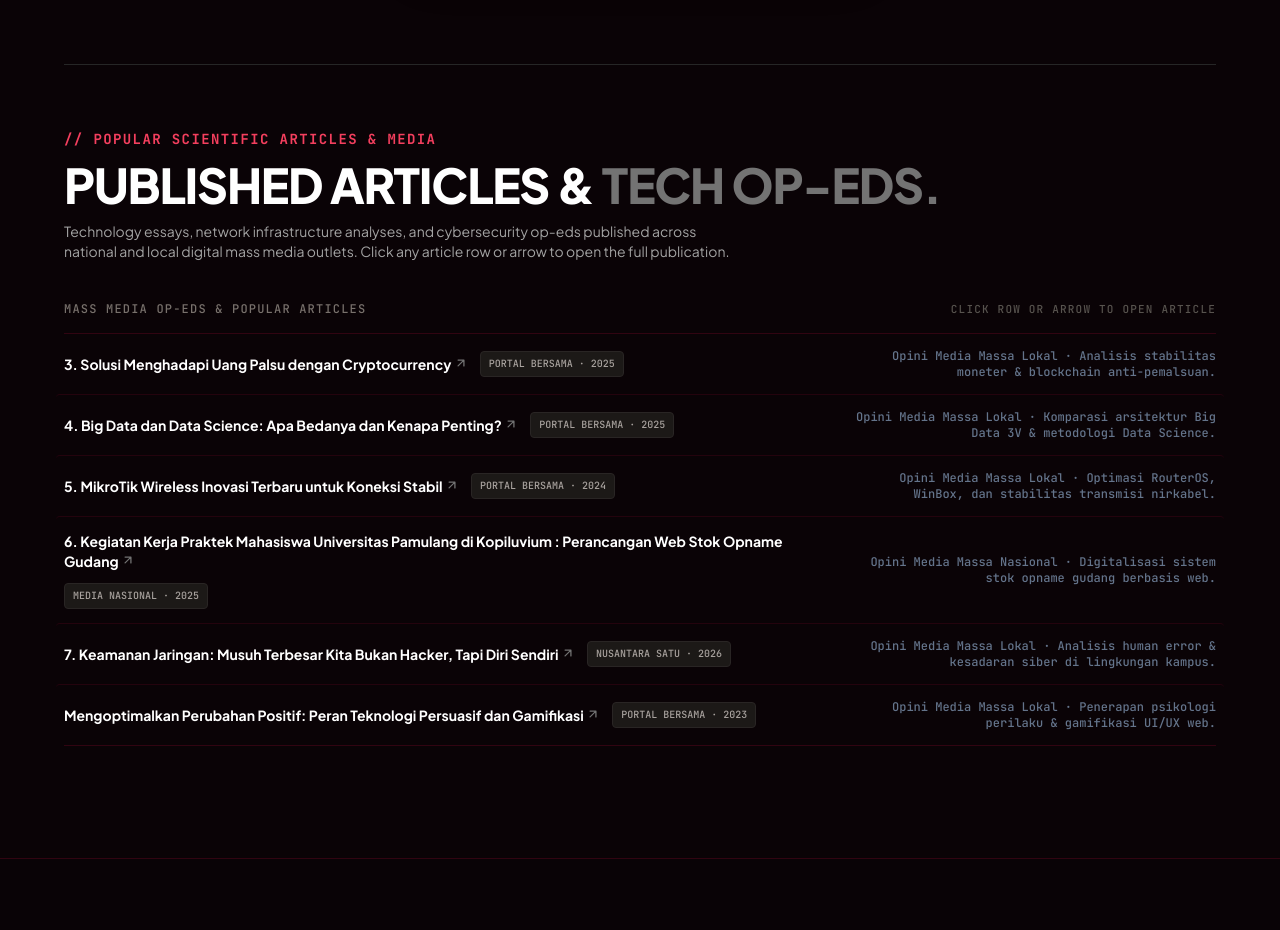
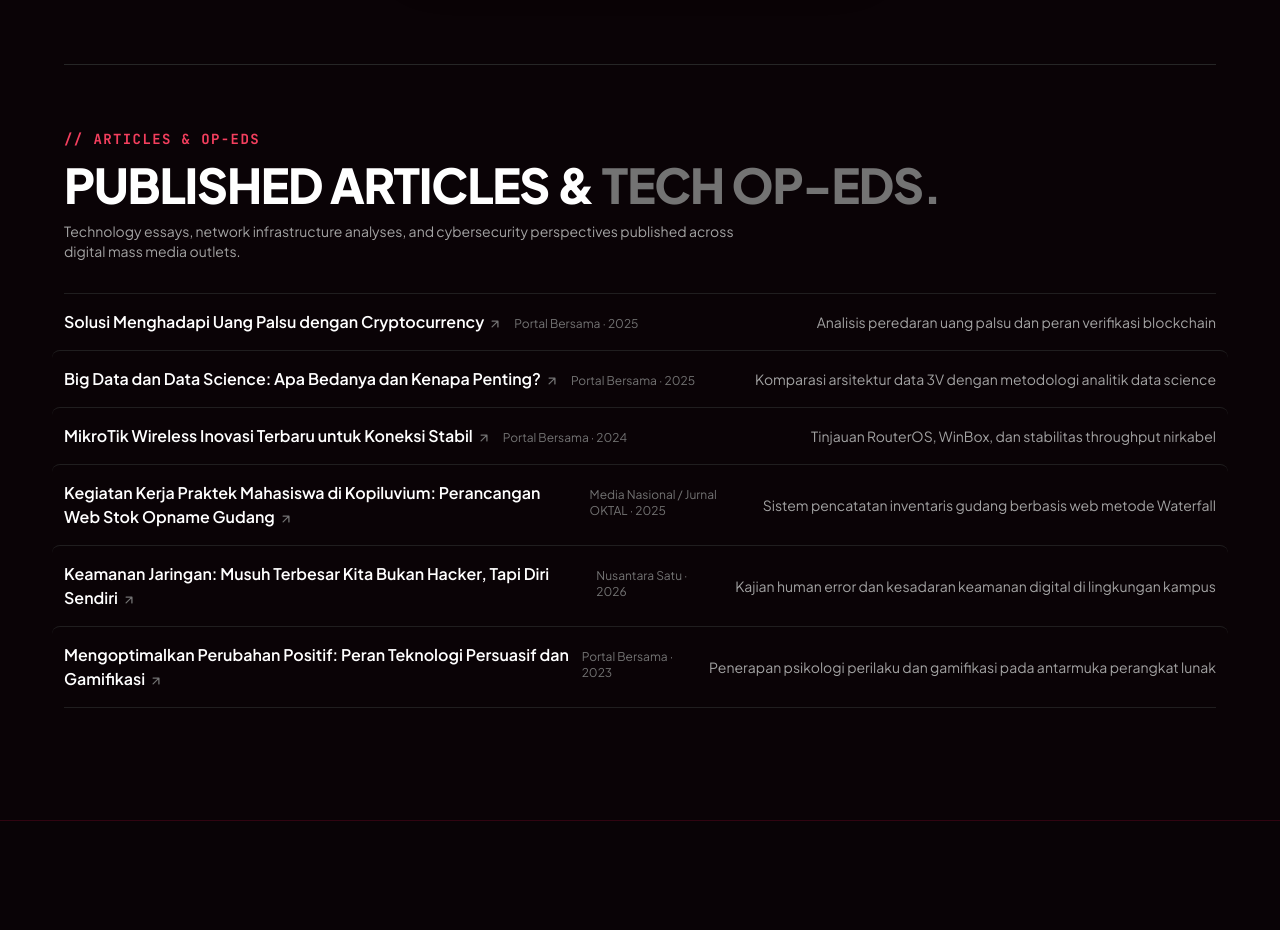
Before and after one commit to diantriyuniarti/dian.github.io, a plain HTML site: page index.html in a window 1280 px wide. Shown: the part 5720-6650 px from the top of the page. Drawn offline with nearby package versions, Linux system fonts and the light colour scheme; a web font is replaced by a local one.

Commit message:
Refine articles section: remove numbers and boxed badges, harmonize fonts to clean editorial sans-serif

```diff
--- a/index.html
+++ b/index.html
@@ -1411,119 +1411,113 @@
         </button>
       </div>
 
-      <!-- ==================== POPULAR SCIENTIFIC & MASS MEDIA ARTICLES (ROW-LIST FORMAT) ==================== -->
+      <!-- ==================== POPULAR SCIENTIFIC & MASS MEDIA ARTICLES ==================== -->
       <div id="artikel-media" class="mt-20 pt-16 border-t border-neutral-800 reveal">
 
-        <!-- Header (Arya Ziddan Clean Typography) -->
-        <div class="mb-8 sm:mb-10">
+        <!-- Header -->
+        <div class="mb-8">
           <div class="text-xs sm:text-sm font-mono font-bold tracking-widest text-rose-500 uppercase mb-3">
-            // POPULAR SCIENTIFIC ARTICLES & MEDIA
+            // ARTICLES & OP-EDS
           </div>
           <h3 class="text-2xl sm:text-4xl lg:text-5xl font-black uppercase tracking-tight font-sans text-white leading-tight">
             <span class="block sm:inline text-white">PUBLISHED ARTICLES &</span> <span class="block sm:inline text-neutral-500">TECH OP-EDS.</span>
           </h3>
           <p class="text-xs sm:text-sm text-neutral-400 font-sans mt-3 max-w-2xl leading-relaxed">
-            Technology essays, network infrastructure analyses, and cybersecurity op-eds published across national and local digital mass media outlets. Click any article row or arrow to open the full publication.
+            Technology essays, network infrastructure analyses, and cybersecurity perspectives published across digital mass media outlets.
           </p>
         </div>
 
-        <!-- Section Category Subhead (Matching Earlier Work Header) -->
-        <div class="text-xs font-mono text-stone-500 uppercase tracking-widest mb-4 flex items-center justify-between">
-          <span>MASS MEDIA OP-EDS & POPULAR ARTICLES</span>
-          <span class="hidden sm:inline text-[11px] text-stone-600 font-mono">CLICK ROW OR ARROW TO OPEN ARTICLE</span>
-        </div>
-
-        <!-- Horizontal Row List (Matching Earlier Work Layout with Direct Links) -->
-        <div class="divide-y divide-rose-950/40 border-y border-rose-950/60 text-xs sm:text-sm font-sans">
-
-          <!-- Article 03: Solusi Menghadapi Uang Palsu dengan Cryptocurrency -->
-          <a href="https://portalbersama.com/2025/01/02/solusi-menghadapi-uang-palsu-dengan-cryptocurrency/" target="_blank" rel="noopener noreferrer" class="group py-3.5 flex flex-col md:grid md:grid-cols-12 md:items-center gap-2 md:gap-4 text-slate-300 hover:text-white hover:bg-white/[0.02] px-2 -mx-2 rounded transition">
-            <div class="md:col-span-7 lg:col-span-8 flex items-center gap-2.5 sm:gap-3 flex-wrap">
-              <span class="font-bold text-white group-hover:text-rose-400 transition">
-                3. Solusi Menghadapi Uang Palsu dengan Cryptocurrency&nbsp;<svg class="inline-block w-3.5 h-3.5 text-neutral-500 group-hover:text-rose-400 align-baseline transform group-hover:translate-x-0.5 group-hover:-translate-y-0.5 transition flex-shrink-0" viewBox="0 0 24 24" fill="none" stroke="currentColor" stroke-width="2.2" stroke-linecap="round" stroke-linejoin="round"><path d="M7 17L17 7M17 7H7M17 7V17"/></svg>
+        <!-- Clean Editorial Article List (No Numbers, No Artificial Boxes, Unified Typography) -->
+        <div class="divide-y divide-neutral-800/80 border-y border-neutral-800/80 text-sm font-sans">
+
+          <!-- Article: Cryptocurrency -->
+          <a href="https://portalbersama.com/2025/01/02/solusi-menghadapi-uang-palsu-dengan-cryptocurrency/" target="_blank" rel="noopener noreferrer" class="group py-4 flex flex-col md:flex-row md:items-center justify-between gap-2 md:gap-6 hover:bg-white/[0.02] px-3 -mx-3 rounded-lg transition">
+            <div class="flex flex-col sm:flex-row sm:items-baseline gap-1 sm:gap-3">
+              <span class="font-semibold text-white group-hover:text-rose-400 transition text-sm sm:text-base">
+                Solusi Menghadapi Uang Palsu dengan Cryptocurrency<svg class="w-3.5 h-3.5 text-neutral-500 group-hover:text-rose-400 transform group-hover:translate-x-0.5 group-hover:-translate-y-0.5 transition inline-block align-middle ml-1" viewBox="0 0 24 24" fill="none" stroke="currentColor" stroke-width="2.2" stroke-linecap="round" stroke-linejoin="round"><path d="M7 17L17 7M17 7H7M17 7V17"/></svg>
               </span>
-              <span class="text-[10px] font-mono text-stone-400 px-2 py-0.5 rounded bg-stone-900 border border-stone-800 uppercase flex-shrink-0">
+              <span class="text-xs text-neutral-500 font-sans">
                 Portal Bersama · 2025
               </span>
             </div>
-            <div class="md:col-span-5 lg:col-span-4 text-xs text-slate-500 font-mono text-left md:text-right">
-              Opini Media Massa Lokal · Analisis stabilitas moneter & blockchain anti-pemalsuan.
-            </div>
+            <span class="text-xs sm:text-sm text-neutral-400 text-left md:text-right flex-shrink-0">
+              Analisis peredaran uang palsu dan peran verifikasi blockchain
+            </span>
           </a>
 
-          <!-- Article 04: Big Data dan Data Science -->
-          <a href="https://portalbersama.com/2025/07/09/big-data-dan-data-science-apa-bedanya-dan-kenapa-penting/" target="_blank" rel="noopener noreferrer" class="group py-3.5 flex flex-col md:grid md:grid-cols-12 md:items-center gap-2 md:gap-4 text-slate-300 hover:text-white hover:bg-white/[0.02] px-2 -mx-2 rounded transition">
-            <div class="md:col-span-7 lg:col-span-8 flex items-center gap-2.5 sm:gap-3 flex-wrap">
-              <span class="font-bold text-white group-hover:text-rose-400 transition">
-                4. Big Data dan Data Science: Apa Bedanya dan Kenapa Penting?&nbsp;<svg class="inline-block w-3.5 h-3.5 text-neutral-500 group-hover:text-rose-400 align-baseline transform group-hover:translate-x-0.5 group-hover:-translate-y-0.5 transition flex-shrink-0" viewBox="0 0 24 24" fill="none" stroke="currentColor" stroke-width="2.2" stroke-linecap="round" stroke-linejoin="round"><path d="M7 17L17 7M17 7H7M17 7V17"/></svg>
+          <!-- Article: Big Data & Data Science -->
+          <a href="https://portalbersama.com/2025/07/09/big-data-dan-data-science-apa-bedanya-dan-kenapa-penting/" target="_blank" rel="noopener noreferrer" class="group py-4 flex flex-col md:flex-row md:items-center justify-between gap-2 md:gap-6 hover:bg-white/[0.02] px-3 -mx-3 rounded-lg transition">
+            <div class="flex flex-col sm:flex-row sm:items-baseline gap-1 sm:gap-3">
+              <span class="font-semibold text-white group-hover:text-rose-400 transition text-sm sm:text-base">
+                Big Data dan Data Science: Apa Bedanya dan Kenapa Penting?<svg class="w-3.5 h-3.5 text-neutral-500 group-hover:text-rose-400 transform group-hover:translate-x-0.5 group-hover:-translate-y-0.5 transition inline-block align-middle ml-1" viewBox="0 0 24 24" fill="none" stroke="currentColor" stroke-width="2.2" stroke-linecap="round" stroke-linejoin="round"><path d="M7 17L17 7M17 7H7M17 7V17"/></svg>
               </span>
-              <span class="text-[10px] font-mono text-stone-400 px-2 py-0.5 rounded bg-stone-900 border border-stone-800 uppercase flex-shrink-0">
+              <span class="text-xs text-neutral-500 font-sans">
                 Portal Bersama · 2025
               </span>
             </div>
-            <div class="md:col-span-5 lg:col-span-4 text-xs text-slate-500 font-mono text-left md:text-right">
-              Opini Media Massa Lokal · Komparasi arsitektur Big Data 3V & metodologi Data Science.
-            </div>
+            <span class="text-xs sm:text-sm text-neutral-400 text-left md:text-right flex-shrink-0">
+              Komparasi arsitektur data 3V dengan metodologi analitik data science
+            </span>
           </a>
 
-          <!-- Article 05: MikroTik Wireless -->
-          <a href="https://portalbersama.com/2024/07/10/mikrotik-wireless-inovasi-terbaru-untuk-koneksi-stabil/" target="_blank" rel="noopener noreferrer" class="group py-3.5 flex flex-col md:grid md:grid-cols-12 md:items-center gap-2 md:gap-4 text-slate-300 hover:text-white hover:bg-white/[0.02] px-2 -mx-2 rounded transition">
-            <div class="md:col-span-7 lg:col-span-8 flex items-center gap-2.5 sm:gap-3 flex-wrap">
-              <span class="font-bold text-white group-hover:text-rose-400 transition">
-                5. MikroTik Wireless Inovasi Terbaru untuk Koneksi Stabil&nbsp;<svg class="inline-block w-3.5 h-3.5 text-neutral-500 group-hover:text-rose-400 align-baseline transform group-hover:translate-x-0.5 group-hover:-translate-y-0.5 transition flex-shrink-0" viewBox="0 0 24 24" fill="none" stroke="currentColor" stroke-width="2.2" stroke-linecap="round" stroke-linejoin="round"><path d="M7 17L17 7M17 7H7M17 7V17"/></svg>
+          <!-- Article: MikroTik Wireless -->
+          <a href="https://portalbersama.com/2024/07/10/mikrotik-wireless-inovasi-terbaru-untuk-koneksi-stabil/" target="_blank" rel="noopener noreferrer" class="group py-4 flex flex-col md:flex-row md:items-center justify-between gap-2 md:gap-6 hover:bg-white/[0.02] px-3 -mx-3 rounded-lg transition">
+            <div class="flex flex-col sm:flex-row sm:items-baseline gap-1 sm:gap-3">
+              <span class="font-semibold text-white group-hover:text-rose-400 transition text-sm sm:text-base">
+                MikroTik Wireless Inovasi Terbaru untuk Koneksi Stabil<svg class="w-3.5 h-3.5 text-neutral-500 group-hover:text-rose-400 transform group-hover:translate-x-0.5 group-hover:-translate-y-0.5 transition inline-block align-middle ml-1" viewBox="0 0 24 24" fill="none" stroke="currentColor" stroke-width="2.2" stroke-linecap="round" stroke-linejoin="round"><path d="M7 17L17 7M17 7H7M17 7V17"/></svg>
               </span>
-              <span class="text-[10px] font-mono text-stone-400 px-2 py-0.5 rounded bg-stone-900 border border-stone-800 uppercase flex-shrink-0">
+              <span class="text-xs text-neutral-500 font-sans">
                 Portal Bersama · 2024
               </span>
             </div>
-            <div class="md:col-span-5 lg:col-span-4 text-xs text-slate-500 font-mono text-left md:text-right">
-              Opini Media Massa Lokal · Optimasi RouterOS, WinBox, dan stabilitas transmisi nirkabel.
-            </div>
+            <span class="text-xs sm:text-sm text-neutral-400 text-left md:text-right flex-shrink-0">
+              Tinjauan RouterOS, WinBox, dan stabilitas throughput nirkabel
+            </span>
           </a>
 
-          <!-- Article 06: Kerja Praktek di Kopiluvium -->
-          <a href="https://journal.mediapublikasi.id/index.php/oktal/article/view/5346" target="_blank" rel="noopener noreferrer" class="group py-3.5 flex flex-col md:grid md:grid-cols-12 md:items-center gap-2 md:gap-4 text-slate-300 hover:text-white hover:bg-white/[0.02] px-2 -mx-2 rounded transition">
-            <div class="md:col-span-7 lg:col-span-8 flex items-center gap-2.5 sm:gap-3 flex-wrap">
-              <span class="font-bold text-white group-hover:text-rose-400 transition">
-                6. Kegiatan Kerja Praktek Mahasiswa Universitas Pamulang di Kopiluvium : Perancangan Web Stok Opname Gudang&nbsp;<svg class="inline-block w-3.5 h-3.5 text-neutral-500 group-hover:text-rose-400 align-baseline transform group-hover:translate-x-0.5 group-hover:-translate-y-0.5 transition flex-shrink-0" viewBox="0 0 24 24" fill="none" stroke="currentColor" stroke-width="2.2" stroke-linecap="round" stroke-linejoin="round"><path d="M7 17L17 7M17 7H7M17 7V17"/></svg>
+          <!-- Article: Kerja Praktek di Kopiluvium -->
+          <a href="https://journal.mediapublikasi.id/index.php/oktal/article/view/5346" target="_blank" rel="noopener noreferrer" class="group py-4 flex flex-col md:flex-row md:items-center justify-between gap-2 md:gap-6 hover:bg-white/[0.02] px-3 -mx-3 rounded-lg transition">
+            <div class="flex flex-col sm:flex-row sm:items-baseline gap-1 sm:gap-3">
+              <span class="font-semibold text-white group-hover:text-rose-400 transition text-sm sm:text-base">
+                Kegiatan Kerja Praktek Mahasiswa di Kopiluvium: Perancangan Web Stok Opname Gudang<svg class="w-3.5 h-3.5 text-neutral-500 group-hover:text-rose-400 transform group-hover:translate-x-0.5 group-hover:-translate-y-0.5 transition inline-block align-middle ml-1" viewBox="0 0 24 24" fill="none" stroke="currentColor" stroke-width="2.2" stroke-linecap="round" stroke-linejoin="round"><path d="M7 17L17 7M17 7H7M17 7V17"/></svg>
               </span>
-              <span class="text-[10px] font-mono text-stone-400 px-2 py-0.5 rounded bg-stone-900 border border-stone-800 uppercase flex-shrink-0">
-                Media Nasional · 2025
+              <span class="text-xs text-neutral-500 font-sans">
+                Media Nasional / Jurnal OKTAL · 2025
               </span>
             </div>
-            <div class="md:col-span-5 lg:col-span-4 text-xs text-slate-500 font-mono text-left md:text-right">
-              Opini Media Massa Nasional · Digitalisasi sistem stok opname gudang berbasis web.
-            </div>
+            <span class="text-xs sm:text-sm text-neutral-400 text-left md:text-right flex-shrink-0">
+              Sistem pencatatan inventaris gudang berbasis web metode Waterfall
+            </span>
           </a>
 
-          <!-- Article 07: Keamanan Jaringan: Musuh Terbesar Kita Bukan Hacker -->
-          <a href="https://nusantarasatu.com/2026/01/09/keamanan-jaringan-musuh-terbesar-kita-bukan-hacker-tapi-diri-sendiri/" target="_blank" rel="noopener noreferrer" class="group py-3.5 flex flex-col md:grid md:grid-cols-12 md:items-center gap-2 md:gap-4 text-slate-300 hover:text-white hover:bg-white/[0.02] px-2 -mx-2 rounded transition">
-            <div class="md:col-span-7 lg:col-span-8 flex items-center gap-2.5 sm:gap-3 flex-wrap">
-              <span class="font-bold text-white group-hover:text-rose-400 transition">
-                7. Keamanan Jaringan: Musuh Terbesar Kita Bukan Hacker, Tapi Diri Sendiri&nbsp;<svg class="inline-block w-3.5 h-3.5 text-neutral-500 group-hover:text-rose-400 align-baseline transform group-hover:translate-x-0.5 group-hover:-translate-y-0.5 transition flex-shrink-0" viewBox="0 0 24 24" fill="none" stroke="currentColor" stroke-width="2.2" stroke-linecap="round" stroke-linejoin="round"><path d="M7 17L17 7M17 7H7M17 7V17"/></svg>
+          <!-- Article: Keamanan Jaringan -->
+          <a href="https://nusantarasatu.com/2026/01/09/keamanan-jaringan-musuh-terbesar-kita-bukan-hacker-tapi-diri-sendiri/" target="_blank" rel="noopener noreferrer" class="group py-4 flex flex-col md:flex-row md:items-center justify-between gap-2 md:gap-6 hover:bg-white/[0.02] px-3 -mx-3 rounded-lg transition">
+            <div class="flex flex-col sm:flex-row sm:items-baseline gap-1 sm:gap-3">
+              <span class="font-semibold text-white group-hover:text-rose-400 transition text-sm sm:text-base">
+                Keamanan Jaringan: Musuh Terbesar Kita Bukan Hacker, Tapi Diri Sendiri<svg class="w-3.5 h-3.5 text-neutral-500 group-hover:text-rose-400 transform group-hover:translate-x-0.5 group-hover:-translate-y-0.5 transition inline-block align-middle ml-1" viewBox="0 0 24 24" fill="none" stroke="currentColor" stroke-width="2.2" stroke-linecap="round" stroke-linejoin="round"><path d="M7 17L17 7M17 7H7M17 7V17"/></svg>
               </span>
-              <span class="text-[10px] font-mono text-stone-400 px-2 py-0.5 rounded bg-stone-900 border border-stone-800 uppercase flex-shrink-0">
+              <span class="text-xs text-neutral-500 font-sans">
                 Nusantara Satu · 2026
               </span>
             </div>
-            <div class="md:col-span-5 lg:col-span-4 text-xs text-slate-500 font-mono text-left md:text-right">
-              Opini Media Massa Lokal · Analisis human error & kesadaran siber di lingkungan kampus.
-            </div>
+            <span class="text-xs sm:text-sm text-neutral-400 text-left md:text-right flex-shrink-0">
+              Kajian human error dan kesadaran keamanan digital di lingkungan kampus
+            </span>
           </a>
 
-          <!-- Article 08 (Bonus): Mengoptimalkan Perubahan Positif -->
-          <a href="https://portalbersama.com" target="_blank" rel="noopener noreferrer" class="group py-3.5 flex flex-col md:grid md:grid-cols-12 md:items-center gap-2 md:gap-4 text-slate-300 hover:text-white hover:bg-white/[0.02] px-2 -mx-2 rounded transition">
-            <div class="md:col-span-7 lg:col-span-8 flex items-center gap-2.5 sm:gap-3 flex-wrap">
-              <span class="font-bold text-white group-hover:text-rose-400 transition">
-                Mengoptimalkan Perubahan Positif: Peran Teknologi Persuasif dan Gamifikasi&nbsp;<svg class="inline-block w-3.5 h-3.5 text-neutral-500 group-hover:text-rose-400 align-baseline transform group-hover:translate-x-0.5 group-hover:-translate-y-0.5 transition flex-shrink-0" viewBox="0 0 24 24" fill="none" stroke="currentColor" stroke-width="2.2" stroke-linecap="round" stroke-linejoin="round"><path d="M7 17L17 7M17 7H7M17 7V17"/></svg>
+          <!-- Article: Teknologi Persuasif & Gamifikasi -->
+          <a href="https://portalbersama.com" target="_blank" rel="noopener noreferrer" class="group py-4 flex flex-col md:flex-row md:items-center justify-between gap-2 md:gap-6 hover:bg-white/[0.02] px-3 -mx-3 rounded-lg transition">
+            <div class="flex flex-col sm:flex-row sm:items-baseline gap-1 sm:gap-3">
+              <span class="font-semibold text-white group-hover:text-rose-400 transition text-sm sm:text-base">
+                Mengoptimalkan Perubahan Positif: Peran Teknologi Persuasif dan Gamifikasi<svg class="w-3.5 h-3.5 text-neutral-500 group-hover:text-rose-400 transform group-hover:translate-x-0.5 group-hover:-translate-y-0.5 transition inline-block align-middle ml-1" viewBox="0 0 24 24" fill="none" stroke="currentColor" stroke-width="2.2" stroke-linecap="round" stroke-linejoin="round"><path d="M7 17L17 7M17 7H7M17 7V17"/></svg>
               </span>
-              <span class="text-[10px] font-mono text-stone-400 px-2 py-0.5 rounded bg-stone-900 border border-stone-800 uppercase flex-shrink-0">
+              <span class="text-xs text-neutral-500 font-sans">
                 Portal Bersama · 2023
               </span>
             </div>
-            <div class="md:col-span-5 lg:col-span-4 text-xs text-slate-500 font-mono text-left md:text-right">
-              Opini Media Massa Lokal · Penerapan psikologi perilaku & gamifikasi UI/UX web.
-            </div>
+            <span class="text-xs sm:text-sm text-neutral-400 text-left md:text-right flex-shrink-0">
+              Penerapan psikologi perilaku dan gamifikasi pada antarmuka perangkat lunak
+            </span>
           </a>
 
         </div>
```
